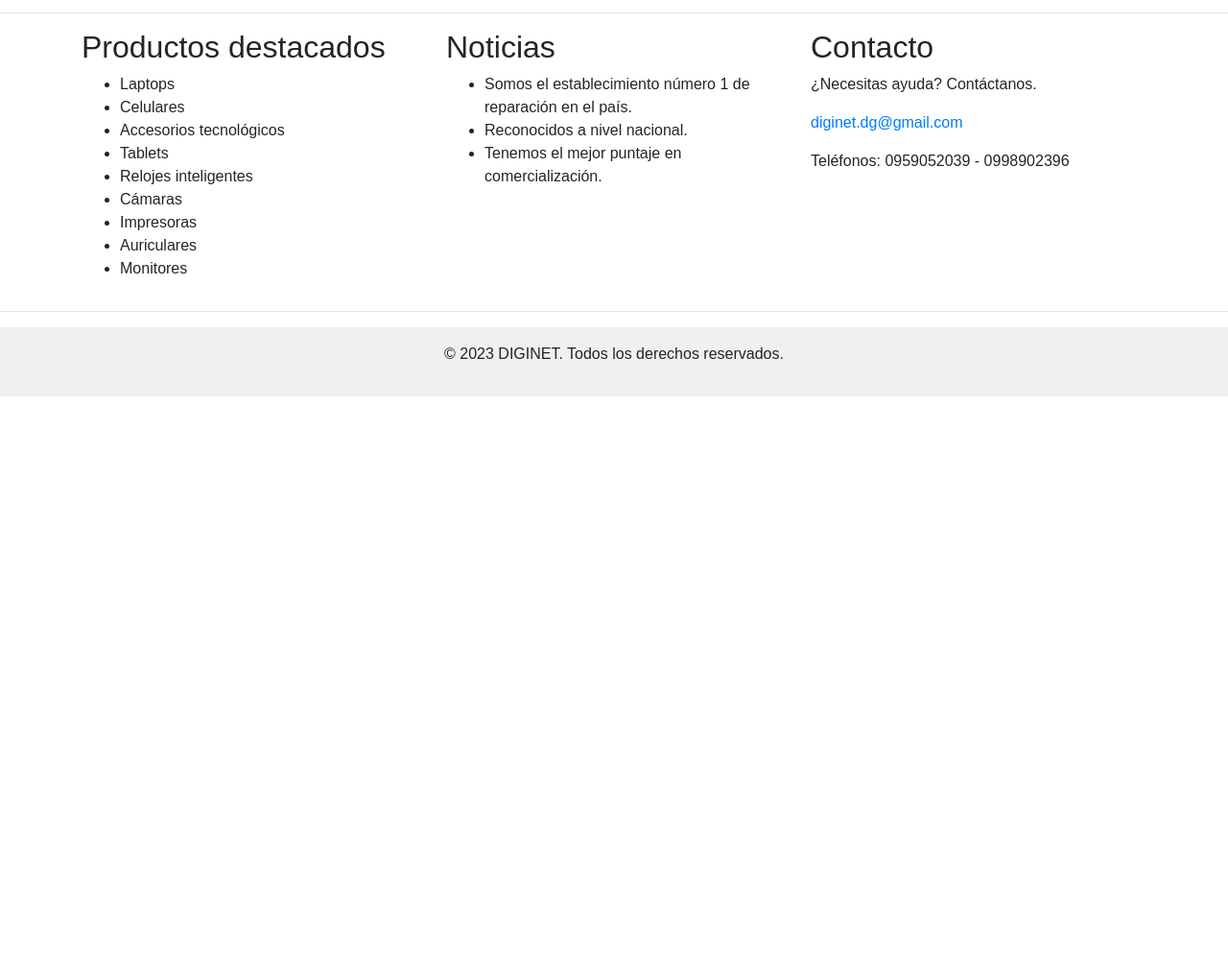
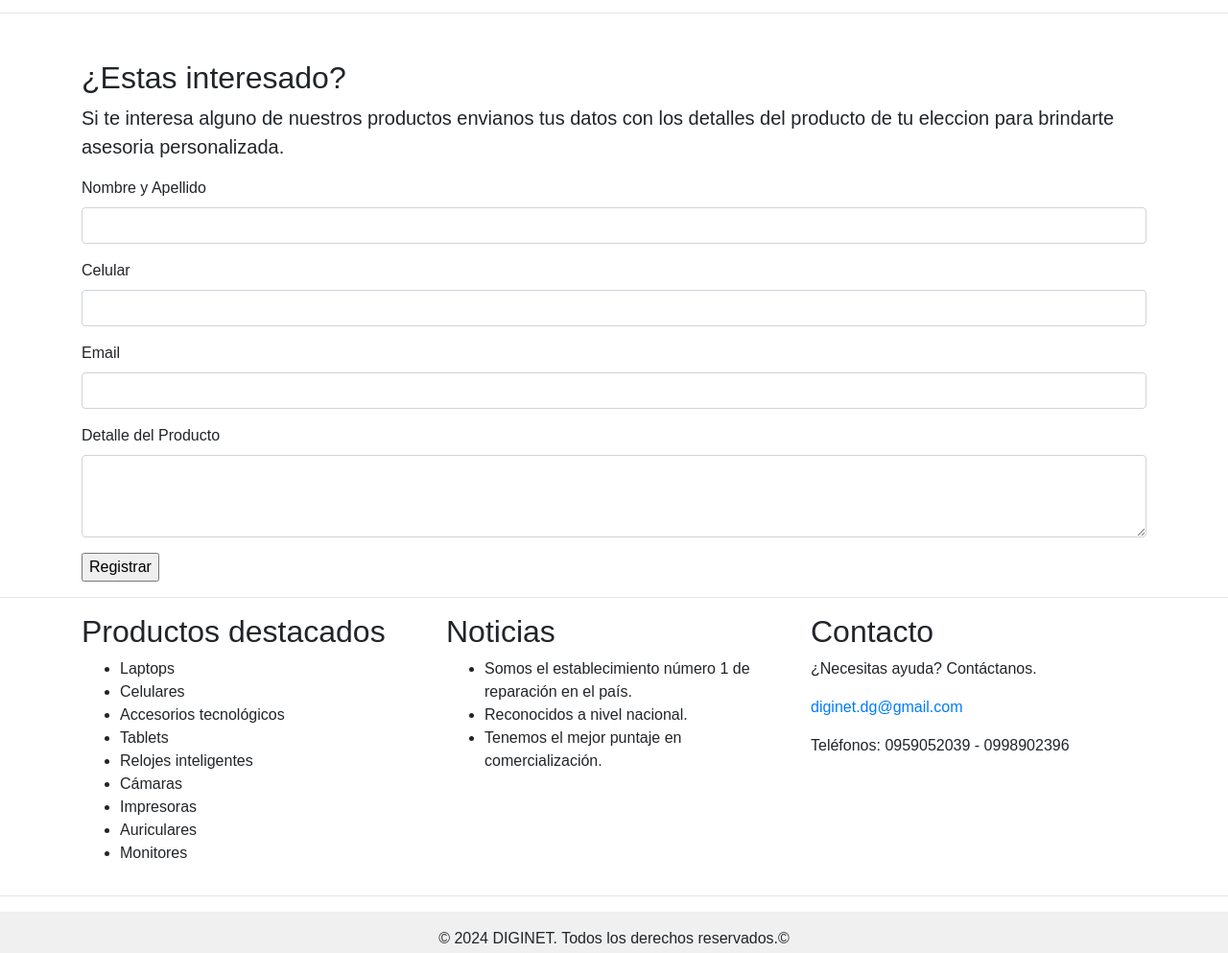
Before and after one commit to AlexBlacio1/Practica, a plain HTML site: page productos.html in a window 1280 px wide. Shown: the part 1143-2136 px from the top of the page at 96% size. Before the commit the page ends 1556 px from the top, so only its background shows below. Drawn offline with nearby package versions, Linux system fonts and the light colour scheme; files that its build step writes are made by us from their sources.

Commit message:
Add files via upload

```diff
--- a/productos.html
+++ b/productos.html
@@ -5,7 +5,7 @@
     <meta name="viewport" content="width=device-width, initial-scale=1.0">
     <title>Productos | DIGINET</title>
     <link rel="stylesheet" href="https://maxcdn.bootstrapcdn.com/bootstrap/4.0.0/css/bootstrap.min.css">
-    <link rel="stylesheet" href="styles.css">
+    <link rel="stylesheet" href="/css/styles.css">
 </head>
 <body>
     <nav class="navbar navbar-expand-lg navbar-light bg-light">
@@ -129,6 +129,30 @@
         </div>
     </div>
     <hr>
+    <div class="container mt-5">
+        <h2>¿Estas interesado?</h2>
+        <p class="lead">Si te interesa alguno de nuestros productos envianos tus datos con los detalles del producto de tu eleccion para brindarte asesoria personalizada.</p>
+        <form id="productForm">
+            <div class="form-group">
+                <label for="name">Nombre y Apellido</label>
+                <input type="text" class="form-control" id="name" name="name">
+            </div>
+            <div class="form-group">
+                <label for="phone">Celular</label>
+                <input type="tel" class="form-control" id="phone" name="phone">
+            </div>
+            <div class="form-group">
+                <label for="email">Email</label>
+                <input type="text" class="form-control" id="email" name="email">
+            </div>
+            <div class="form-group">
+                <label for="productDetail">Detalle del Producto</label>
+                <textarea class="form-control" id="productDetail" name="productDetail" rows="3"></textarea>
+            </div>
+            <input type="submit" value="Registrar">
+        </form>
+    </div>
+    <hr>
     <div class="container">
         <div class="row">
             <div class="col-md-4">
@@ -163,8 +187,10 @@
     </div>
     <hr>
     <footer class="footer">
-        <p>&copy; 2023 DIGINET. Todos los derechos reservados.</p>
+        <p>&copy; 2024 DIGINET. Todos los derechos reservados.&copy;</p>
     </footer>
     <script src="https://code.jquery.com/jquery-3.2.1.slim.min.js"></script>
     <script src="https://maxcdn.bootstrapcdn.com/bootstrap/4.0.0/js/bootstrap.min.js"></script>
-</body
+    <script src="js/validateform.js"></script>
+</body>
+</html>
```
